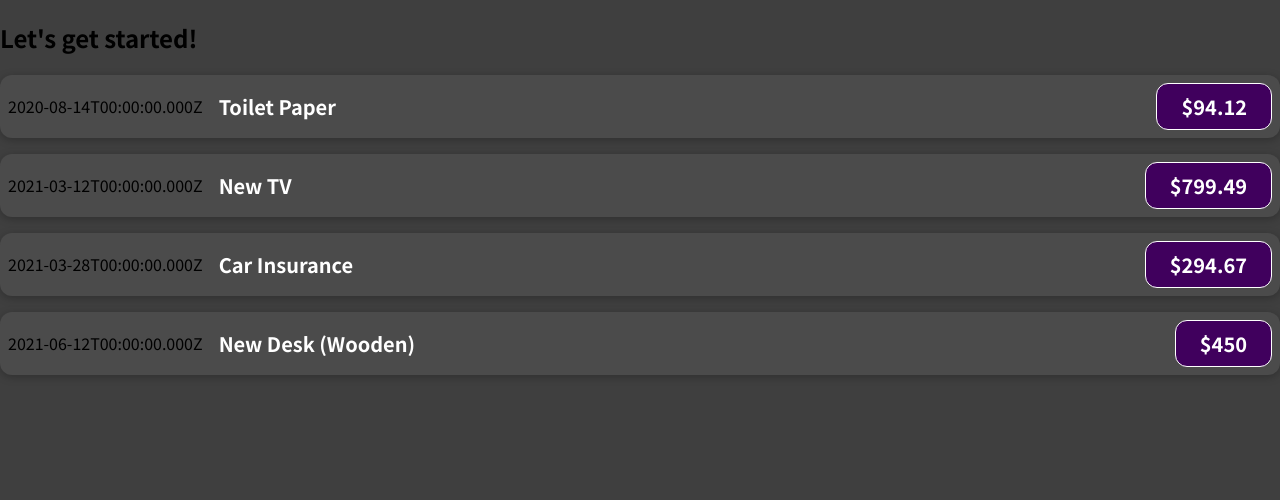
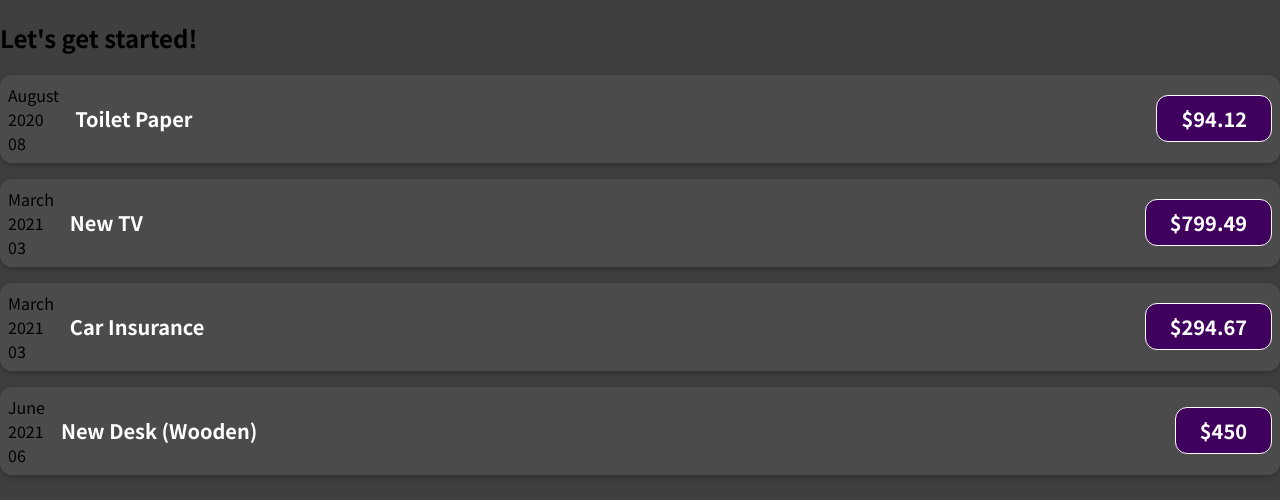
Before and after one commit to priyanka-1894/React-Training, a JavaScript app in the folder react-complete-guide/: page / in a window 1280 px wide. Shown: the top 500 px of the page. Built offline with nearby package versions, Linux system fonts and the light colour scheme.

Commit message:
React Basics & Working with Components - Splitting Components into Multiple Components

```diff
--- a/react-complete-guide/src/components/ExpenseItem.js
+++ b/react-complete-guide/src/components/ExpenseItem.js
@@ -1,9 +1,17 @@
 import './ExpenseItem.css';
 
 function ExpenseItem(props) {
+    const month = props.date.toLocaleString('en-US', {month: 'long'})
+    const day = props.date.toLocaleString('en-US', {month: '2-digit'})
+    const year = props.date.getFullYear()
+
     return (
         <div className="expense-item">
-            <div>{ props.date.toISOString() }</div>
+            <div>
+                <div>{ month }</div>
+                <div>{ year }</div>
+                <div>{ day }</div>
+            </div>
             <div className="expense-item__description">
                 <h2>{ props.title }</h2>
                 <div className="expense-item__price">${ props.amount }</div>
```
